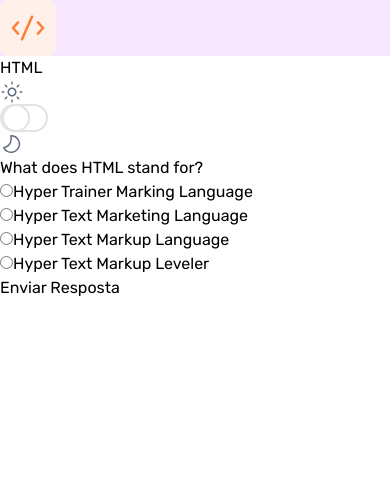
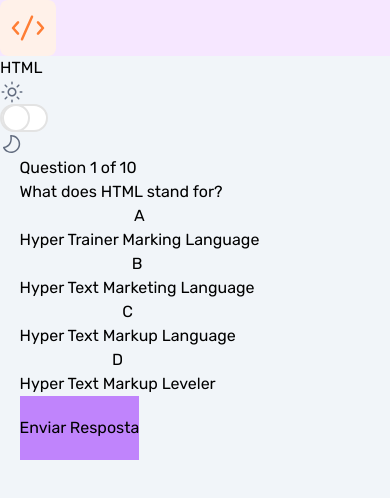
Before and after one commit to Artmoraes/quiz-darwin, a React (Vite) app: page /html in a window 390 px wide. Shown: the top 498 px of the page. Built offline with nearby package versions, Linux system fonts and the light colour scheme.

Commit message:
Estilização do body, header e botões

```diff
--- a/src/components/header/header.tsx
+++ b/src/components/header/header.tsx
@@ -10,7 +10,7 @@ interface HeaderProps {
 
 const Header: React.FC<HeaderProps> = ({ title = "", icon = "" }) => {
   return (
-    <header className="py-1 px-6 bg-slate-200 w-full mt-8 h-14">
+    <header className="py-1 px-6 w-full mt-8 h-14">
       <div
         id="container-icon-button"
         className="header-flex flex justify-between items-center"
--- a/src/components/icons/icons.tsx
+++ b/src/components/icons/icons.tsx
@@ -28,9 +28,9 @@ const Icons: React.FC<Props> = ({
     Sunny: <img src={sunny} alt="Sunny" />,
   };
 
-  const icon = iconMap[nameIcon] || <FontAwesomeIcon icon={faQuestionCircle}  size={size} color={color} />;
+  const icon = iconMap[nameIcon] || <FontAwesomeIcon icon={faQuestionCircle} size={size} color={color} />;
 
-  return <div style={{ color, fontSize: size }}>{icon}</div>;
+  return <div style={{ color, width: size, height: size }}>{icon}</div>;
 };
 
 export default Icons;
--- a/src/components/question/question.tsx
+++ b/src/components/question/question.tsx
@@ -26,10 +26,12 @@ const Question: React.FC<Props> = ({
   radioDisabled,
   inputRefs,
 }) => {
-  const [correctAnswerObject, setCorrectAnswerObject] = useState<CorrectAnswer | null>(null);
+  const [correctAnswerObject, setCorrectAnswerObject] = useState<CorrectAnswer | null>(
+    null
+  );
 
   useEffect(() => {
-    const correctIndex = options.findIndex(option => option === correctAnswer);
+    const correctIndex = options.findIndex((option) => option === correctAnswer);
     if (correctIndex !== -1) {
       setCorrectAnswerObject({ id: correctIndex, option: correctAnswer });
     }
@@ -42,38 +44,31 @@ const Question: React.FC<Props> = ({
   }, [options, inputRefs]);
 
   return (
-    <ul className="mt-2">
+    <div className="mt-2 flex flex-col">
       {options.map((option, index) => (
-        <li
+          <button
             key={index}
-          className="mb-2"
-          id={String(index)}
-          ref={(el) => {
-            if (inputRefs.current) {
-              inputRefs.current[index] = el;
-            }
-          }}
-        >
-          <label className="inline-flex items-center">
-            <input
-              type="radio"
-              className="form-radio"
-              value={option}
-              checked={option === selectedOption}
-              disabled={radioDisabled}
-              onChange={() =>
+            onClick={() =>
               handleOptionSelect(
                 option,
                 index,
                 correctAnswerObject || { id: -1, option: "" }
               )
             }
-            />
-            <span className="ml-2">{option}</span>
-          </label>
-        </li>
+            className="group bg-white h-18 mt-4 font-medium py-2 px-4 rounded-2xl focus:outline-none md:mb-0"
+            disabled={radioDisabled}
+          >
+            <div className="flex flex-row items-center">
+              <div className="w-14 h-14 bg-gray-100 rounded-xl group-hover:bg-purple-100">
+                <span className="text-2xl h-full w-full font-medium text-gray-500 flex justify-center items-center">
+                  {String.fromCharCode(65 + index)}
+                </span>
+              </div>
+              <h1 className="text-2xl ml-6">{option}</h1>
+            </div>
+          </button>
       ))}
-    </ul>
+    </div>
   );
 };
 
--- a/src/components/quiz/quiz.tsx
+++ b/src/components/quiz/quiz.tsx
@@ -5,7 +5,10 @@ import Result from "../result/result";
 import Header from "../header/header";
 import "./quizz.css";
 import { FontAwesomeIcon } from "@fortawesome/react-fontawesome";
-import { faCheckCircle, faTimesCircle } from "@fortawesome/free-solid-svg-icons";
+import {
+  faCheckCircle,
+  faTimesCircle,
+} from "@fortawesome/free-solid-svg-icons";
 import { createRoot } from "react-dom/client";
 
 interface Quiz {
@@ -19,8 +22,8 @@ interface Quiz {
 }
 
 interface ErrorAndCorrect {
-  error: string | number,
-  correct: string | number,
+  error: string | number;
+  correct: string | number;
 }
 
 interface CorrectAnswer {
@@ -40,9 +43,10 @@ const Quiz: React.FC<{ subject: string }> = ({ subject }) => {
     correct: "",
   });
   const inputRefs = useRef<HTMLInputElement[]>([]);
-  const [elementCorrect, setElementCorrect] = useState<HTMLElement | null>(null);
+  const [elementCorrect, setElementCorrect] = useState<HTMLElement | null>(
+    null
+  );
   const [elementWrong, setElementWrong] = useState<HTMLElement | null>(null);
-
 
   const loadQuiz = () => {
     const selectedQuiz = data.quizzes.find((quiz) => quiz.title === subject);
@@ -54,7 +58,6 @@ const Quiz: React.FC<{ subject: string }> = ({ subject }) => {
   useEffect(() => {
     loadQuiz();
   }, []);
-
 
   const handleOptionSelect = (
     option: string,
@@ -78,7 +81,9 @@ const Quiz: React.FC<{ subject: string }> = ({ subject }) => {
     } else {
       return (
         <button
-          className="bg-blue-500 hover:bg-blue-700 text-white font-bold py-2 px-4 rounded-md focus:outline-none mt-4"
+          className={`bg-${
+            !radioDisabled ? "purple-400" : "purple-600"
+          } text-white font-bold py-2 px-4 rounded-2xl mt-4 ht-18`}
           onClick={handleCheckQuestion}
           disabled={!selectedOption}
         >
@@ -89,8 +94,8 @@ const Quiz: React.FC<{ subject: string }> = ({ subject }) => {
   };
 
   const createIconToQuestion = (icon: typeof faCheckCircle) => {
-    const iconElement = document.createElement('span');
-    iconElement.classList.add('ml-2');
+    const iconElement = document.createElement("span");
+    iconElement.classList.add("ml-2");
     createRoot(iconElement).render(<FontAwesomeIcon icon={icon} />);
     return iconElement;
   };
@@ -99,7 +104,9 @@ const Quiz: React.FC<{ subject: string }> = ({ subject }) => {
     const correctOptionIndex = Number(errorAndCorrect.correct);
     const errorOptionIndex = Number(errorAndCorrect.error);
 
-    if (selectedOption === currentQuiz?.questions[currentQuestionIndex].answer) {
+    if (
+      selectedOption === currentQuiz?.questions[currentQuestionIndex].answer
+    ) {
       setScore(score + 1);
       inputRefs.current[correctOptionIndex].classList.add("correct");
 
@@ -131,8 +138,10 @@ const Quiz: React.FC<{ subject: string }> = ({ subject }) => {
     const correctOptionIndex = Number(errorAndCorrect.correct);
     const errorOptionIndex = Number(errorAndCorrect.error);
 
-    errorAndCorrect.correct !== "" && inputRefs.current[correctOptionIndex].classList.remove("correct");
-    errorAndCorrect.error !== "" && inputRefs.current[errorOptionIndex].classList.remove("incorrect");
+    errorAndCorrect.correct !== "" &&
+      inputRefs.current[correctOptionIndex].classList.remove("correct");
+    errorAndCorrect.error !== "" &&
+      inputRefs.current[errorOptionIndex].classList.remove("incorrect");
     elementCorrect && elementCorrect.remove();
     elementWrong && elementWrong.remove();
     setErrorAndCorrect({ error: "", correct: "" });
@@ -143,18 +152,48 @@ const Quiz: React.FC<{ subject: string }> = ({ subject }) => {
       {currentQuiz && currentQuiz.questions.length > currentQuestionIndex ? (
         <div className="mt-4">
           <Header title={subject} icon={subject} />
-          <p className="mt-4">
+          <div className="flex flex-col md:flex-row items-start md:items-center justify-center md:justify-between mt-8 sm:mx-12">
+            <div className="w-100 mb-auto mt-4 sm:w-full div-title h-3/3">
+              <p className="mt-6 text-xl md:text-base mb-6">
+                Question {currentQuestionIndex + 1} of{" "}
+                {currentQuiz.questions.length}
+              </p>
+              <div className="text-left md:text-start md:mr-8">
+                <h2 className="text-3xl md:text-4xl font-medium">
                   {currentQuiz.questions[currentQuestionIndex].question}
+                </h2>
+              </div>
+              <p className="mt-6 text-xl md:text-base w-2/3 h-3/3">
+                <div className="h-4 bg-white mt-2 rounded-lg overflow-hidden">
+                  <div
+                    className="bg-purple-500 h-full"
+                    style={{
+                      width: `${
+                        ((currentQuestionIndex + 1) /
+                          currentQuiz.questions.length) *
+                        100
+                      }%`,
+                    }}
+                  ></div>
+                </div>
               </p>
+            </div>
+            <div className="mt-4 md:mt-0 md:w-3/4 sm:w-4/4 sm:w-full div-btns">
+              <div className="flex flex-col">
                 <Question
                   options={currentQuiz.questions[currentQuestionIndex].options}
-            correctAnswer={currentQuiz.questions[currentQuestionIndex].answer}
+                  correctAnswer={
+                    currentQuiz.questions[currentQuestionIndex].answer
+                  }
                   selectedOption={selectedOption}
                   radioDisabled={radioDisabled}
                   inputRefs={inputRefs}
                   handleOptionSelect={handleOptionSelect}
                 />
                 {managerButtons()}
+              </div>
+            </div>
+          </div>
         </div>
       ) : (
         <Result
--- a/src/index.css
+++ b/src/index.css
@@ -5,3 +5,34 @@
 * {
   font-family: "Rubik";
 }
+
+body {
+  background-color: rgb(241 245 249);
+}
+
+.btn {
+  border-radius: 24px;
+}
+
+.bg-purple-400 {
+  background-color: rgb(192 132 252);
+}
+
+.ht-18 {
+  height: 64px;
+}
+
+@media (max-width: 639px) {
+  .div-btns {
+    width: 90%;
+    margin-left: auto;
+    margin-right: auto;
+    gap: 16px;
+  }
+  .div-title {
+    width: 90%;
+    margin-left: auto;
+    margin-right: auto;
+    gap: 16px;
+  }
+}
```
Also changed, not shown: src/components/body/body.tsx (+35 -9 lines), src/assets/images/accessibility.svg. Lines whose indentation alone changed are shown as unchanged.
